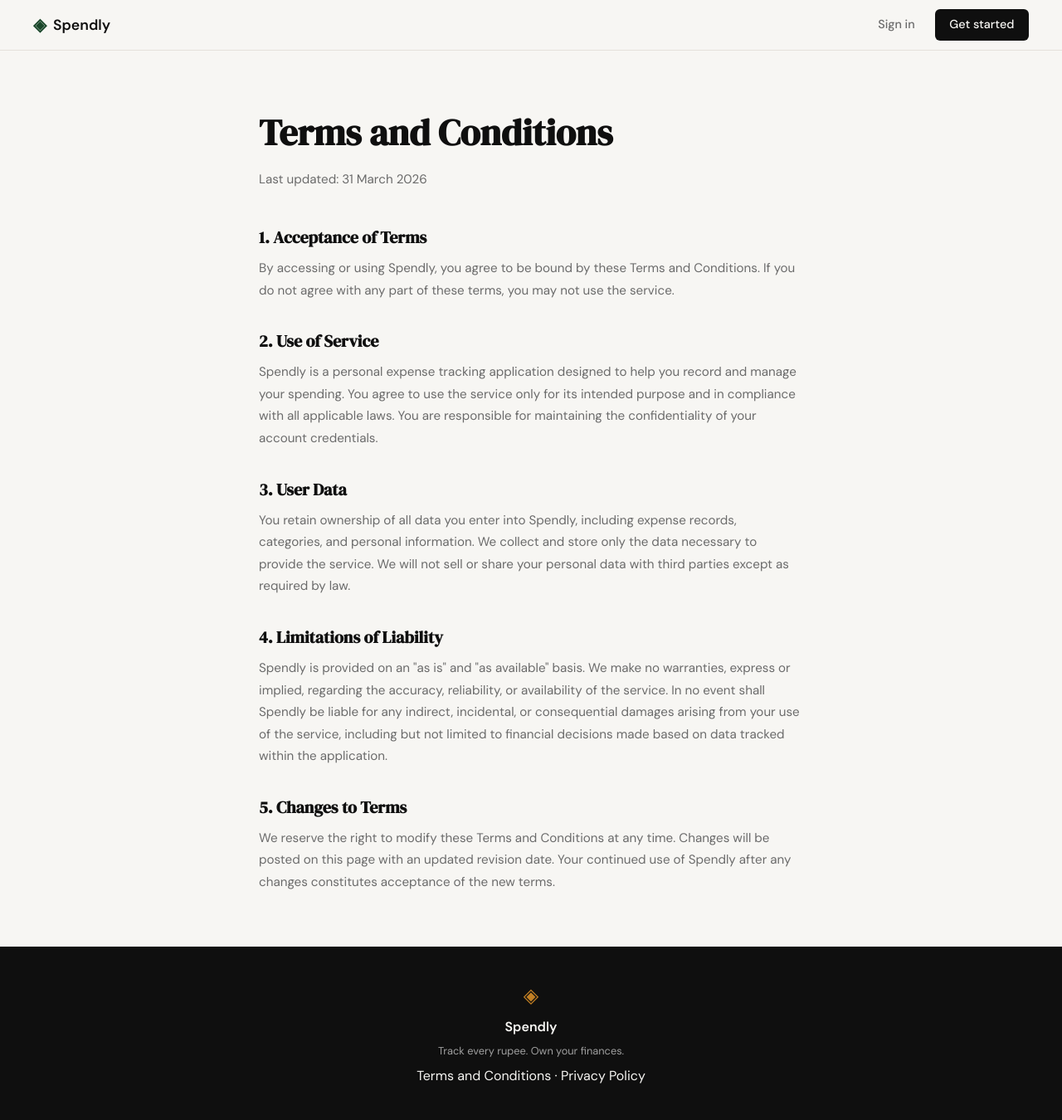
After one commit to ClutchSrikara/spendly, a Flask app: page /terms in a window 1280 px wide. The commit adds this page. Shown: the whole page at 83% size. Run offline with Flask 3, Linux system fonts and the light colour scheme.

Commit message:
landing: add terms and conditions page and route
Co-Authored-By: Claude Opus 4.6 <noreply@anthropic.com>

```diff
--- a/app.py
+++ b/app.py
@@ -20,6 +20,11 @@ def register():
 @app.route("/login")
 def login():
     return render_template("login.html")
+
+
+@app.route("/terms")
+def terms():
+    return render_template("terms.html")
 
 
 # ------------------------------------------------------------------ #
--- a/static/css/style.css
+++ b/static/css/style.css
@@ -508,6 +508,43 @@ a { color: inherit; text-decoration: none; }
 }
 
 /* ------------------------------------------------------------------ */
+/* Legal pages (terms, privacy)                                        */
+/* ------------------------------------------------------------------ */
+
+.legal-page {
+    max-width: 720px;
+    margin: 0 auto;
+    padding: 4rem 2rem;
+}
+
+.legal-page h1 {
+    font-family: var(--font-display);
+    font-size: clamp(2rem, 4vw, 2.75rem);
+    color: var(--ink);
+    margin-bottom: 0.5rem;
+}
+
+.legal-updated {
+    font-size: 0.8rem;
+    color: var(--ink-faint);
+    margin-bottom: 2.5rem;
+}
+
+.legal-page h2 {
+    font-family: var(--font-display);
+    font-size: 1.25rem;
+    color: var(--ink);
+    margin-top: 2rem;
+    margin-bottom: 0.5rem;
+}
+
+.legal-page p {
+    font-size: 0.95rem;
+    color: var(--ink-muted);
+    line-height: 1.75;
+}
+
+/* ------------------------------------------------------------------ */
 /* Responsive                                                          */
 /* ------------------------------------------------------------------ */
 
--- a/templates/base.html
+++ b/templates/base.html
@@ -35,7 +35,7 @@
             <span class="footer-name">Spendly</span>
             <p class="footer-copy">Track every rupee. Own your finances.</p>
             <p class="footer-links">
-                <a href="#">Terms and Conditions</a> · <a href="#">Privacy Policy</a>
+                <a href="{{ url_for('terms') }}">Terms and Conditions</a> · <a href="#">Privacy Policy</a>
             </p>
         </div>
     </footer>
--- /dev/null
+++ b/templates/terms.html
@@ -0,0 +1,25 @@
+{% extends "base.html" %}
+
+{% block title %}Terms and Conditions - Spendly{% endblock %}
+
+{% block content %}
+<section class="legal-page">
+    <h1>Terms and Conditions</h1>
+    <p class="legal-updated">Last updated: 31 March 2026</p>
+
+    <h2>1. Acceptance of Terms</h2>
+    <p>By accessing or using Spendly, you agree to be bound by these Terms and Conditions. If you do not agree with any part of these terms, you may not use the service.</p>
+
+    <h2>2. Use of Service</h2>
+    <p>Spendly is a personal expense tracking application designed to help you record and manage your spending. You agree to use the service only for its intended purpose and in compliance with all applicable laws. You are responsible for maintaining the confidentiality of your account credentials.</p>
+
+    <h2>3. User Data</h2>
+    <p>You retain ownership of all data you enter into Spendly, including expense records, categories, and personal information. We collect and store only the data necessary to provide the service. We will not sell or share your personal data with third parties except as required by law.</p>
+
+    <h2>4. Limitations of Liability</h2>
+    <p>Spendly is provided on an "as is" and "as available" basis. We make no warranties, express or implied, regarding the accuracy, reliability, or availability of the service. In no event shall Spendly be liable for any indirect, incidental, or consequential damages arising from your use of the service, including but not limited to financial decisions made based on data tracked within the application.</p>
+
+    <h2>5. Changes to Terms</h2>
+    <p>We reserve the right to modify these Terms and Conditions at any time. Changes will be posted on this page with an updated revision date. Your continued use of Spendly after any changes constitutes acceptance of the new terms.</p>
+</section>
+{% endblock %}
```
